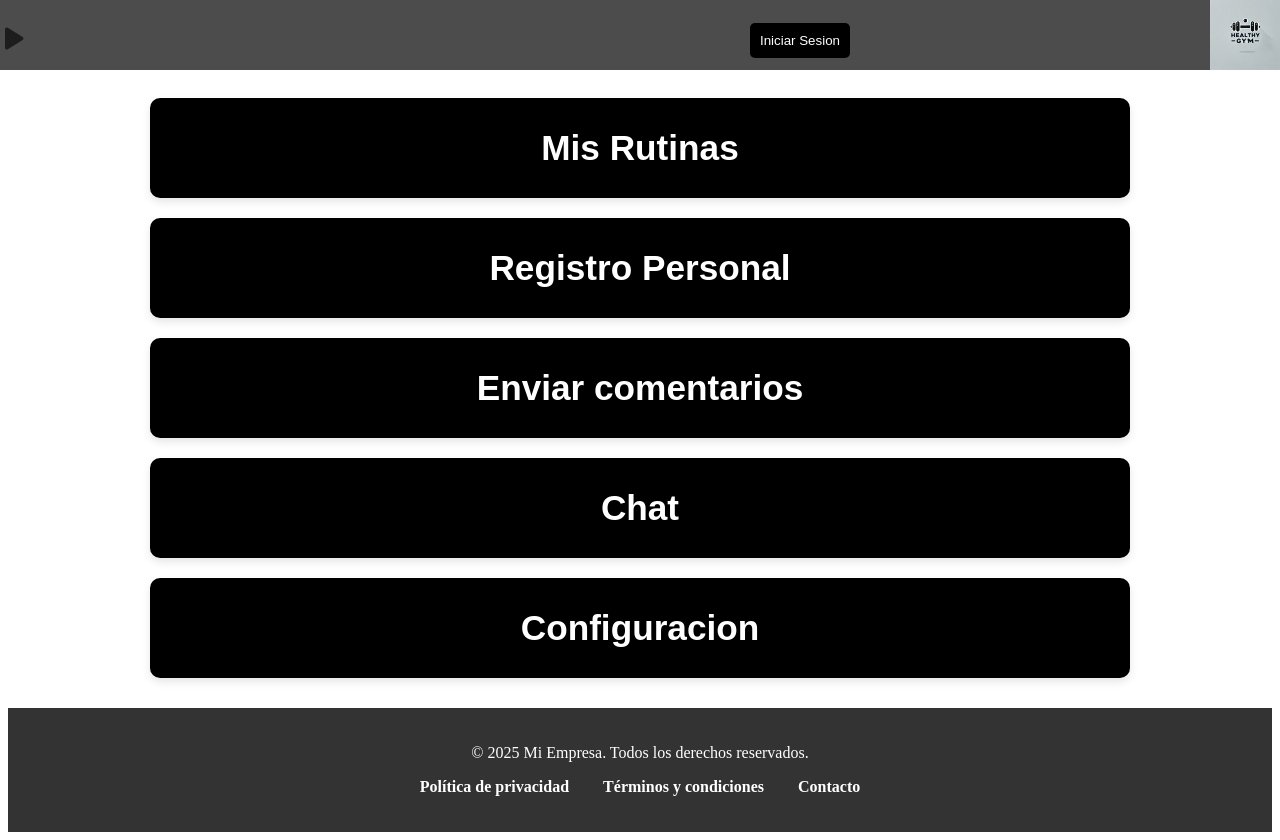
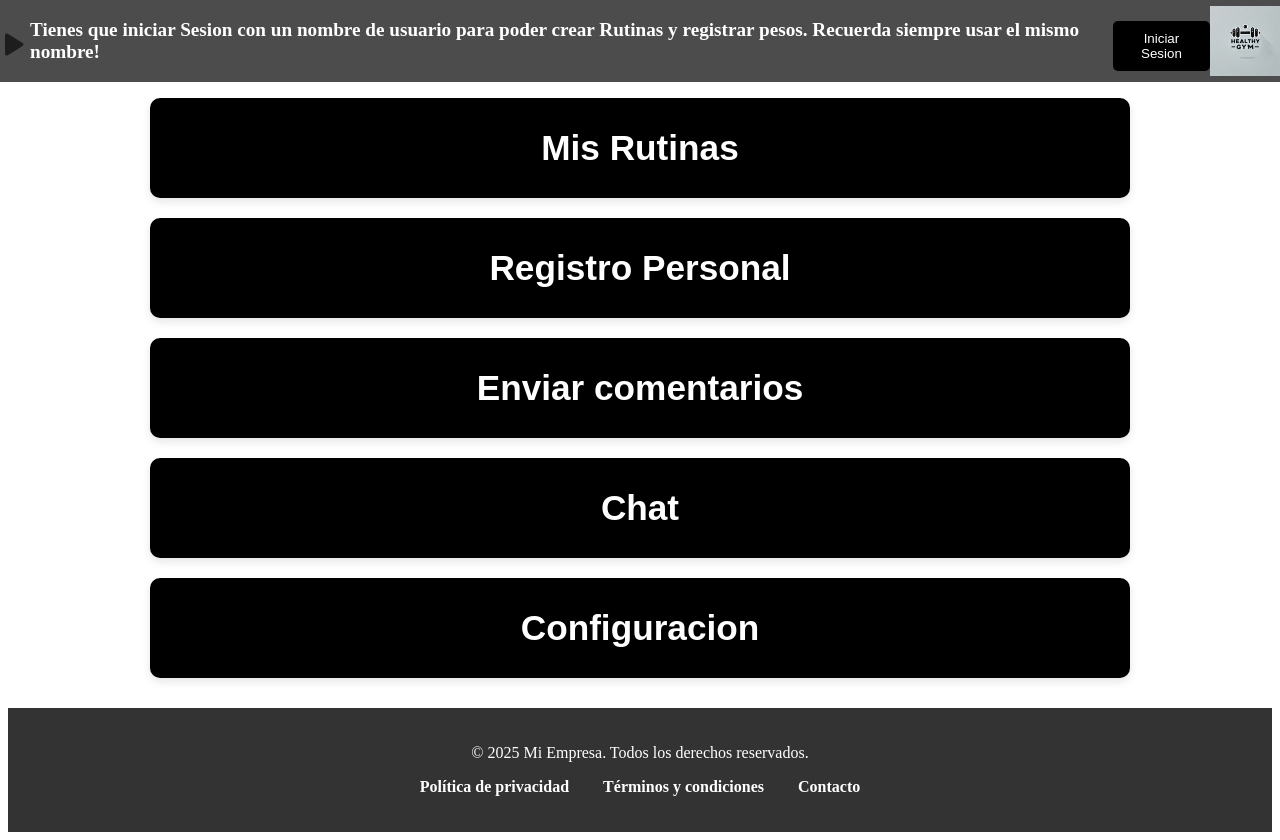
Before and after one commit to Lucio123455/GymApp, a plain HTML site: page index.html in a window 1280 px wide. Drawn offline with Linux system fonts and the light colour scheme; some packages are replaced by stand-ins of ours; a script that the page names is missing.

Commit message:
iniciar sesion mensaje

```diff
--- a/index.html
+++ b/index.html
@@ -11,7 +11,7 @@
 <body>
     <section class="nav-bar">
         <button id="toggle-button"><img id="play" class="img-play-pause" src="./img/play.svg" alt=""><img id="pause" class="img-play-pause" src="./img/pause.svg" style="display: none;" alt=""></button>
-        <p id="bienvenida"></p>
+        <p id="bienvenida">Tienes que iniciar Sesion con un nombre de usuario para poder crear Rutinas y registrar pesos. Recuerda siempre usar el mismo nombre!</p>
         <button id="iniciar-sesion">Iniciar Sesion</button>
         <img src="./img/Logo.jpg" alt="logo">
     </section>
```
